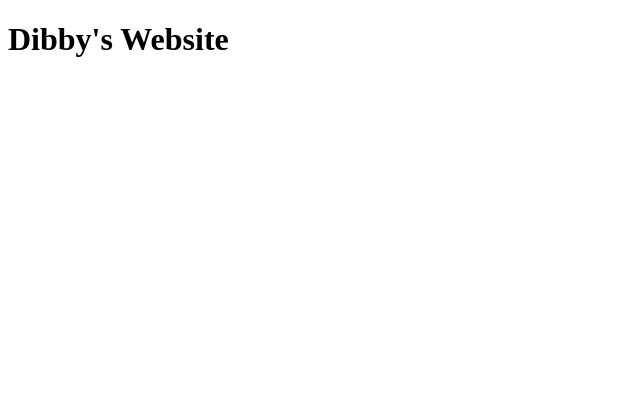
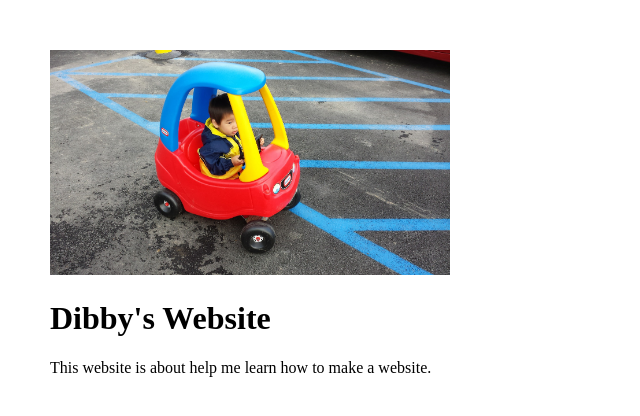
Before and after one commit to shelost/luke, a plain HTML site: page index.html in a window 1280 px wide. Shown: the whole page, without its empty margins (0-640 px from the left). Drawn offline with Linux system fonts and the light colour scheme.

Commit message:
added image

```diff
--- a/index.html
+++ b/index.html
@@ -4,10 +4,17 @@
     <meta charset="UTF-8">
     <meta name="viewport" content="width=device-width, initial-scale=1.0">
     <title> Luke </title>
+    <link href = 'style.css' rel = 'stylesheet'>
 </head>
 <body>
 
+    <img src = 'assets/jinsoo_cart.jpg'>
+
     <h1> Dibby's Website </h1>
+
+    <p>
+        This website is about help me learn how to make a website.
+    </p>
 
 </body>
 </html>
--- /dev/null
+++ b/style.css
@@ -0,0 +1,7 @@
+body{
+    margin: 50px;
+}
+
+img{
+    width: 400px;
+}
```
Also changed, not shown: assets/jinsoo_cart.jpg (added).
